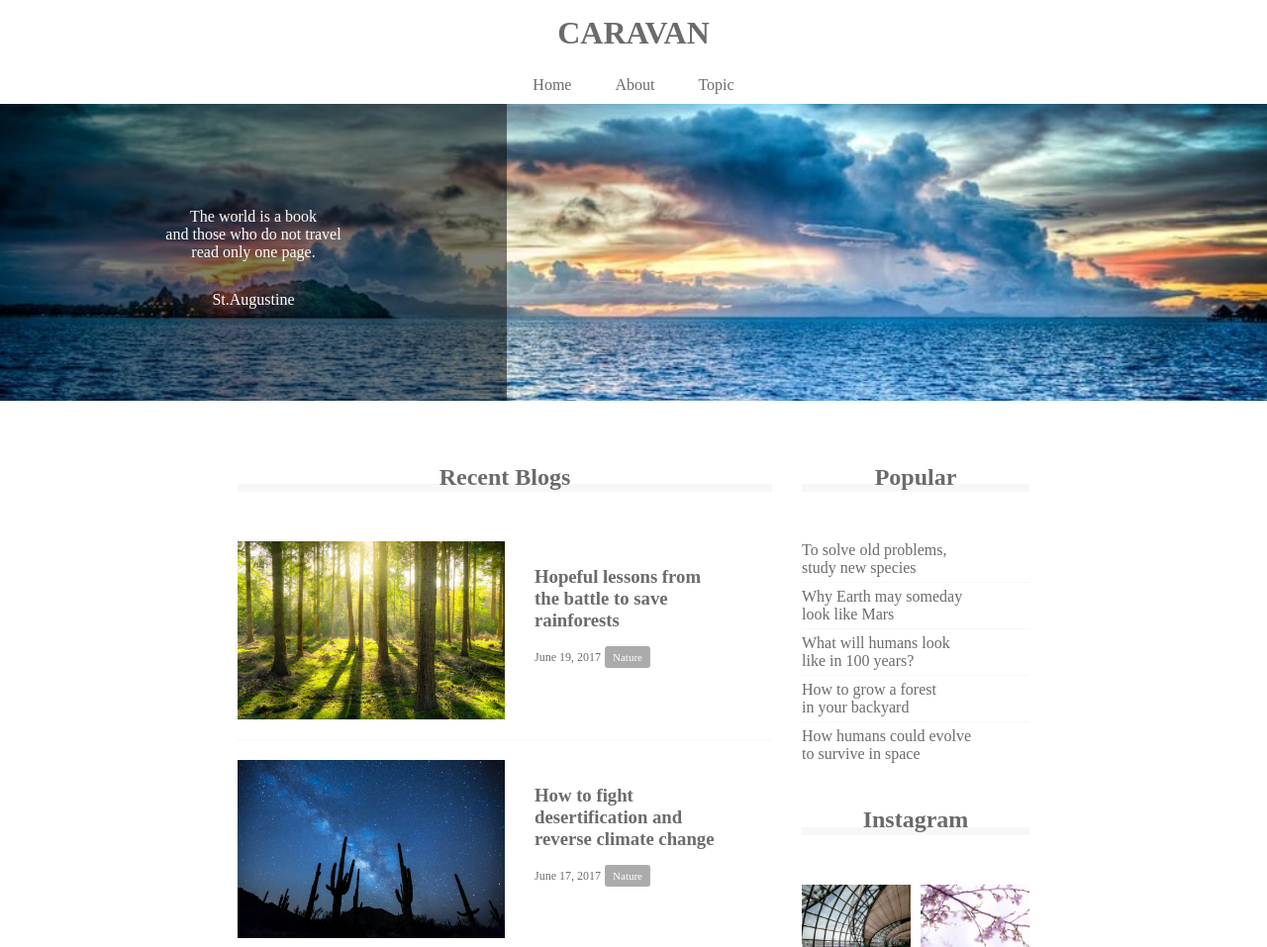
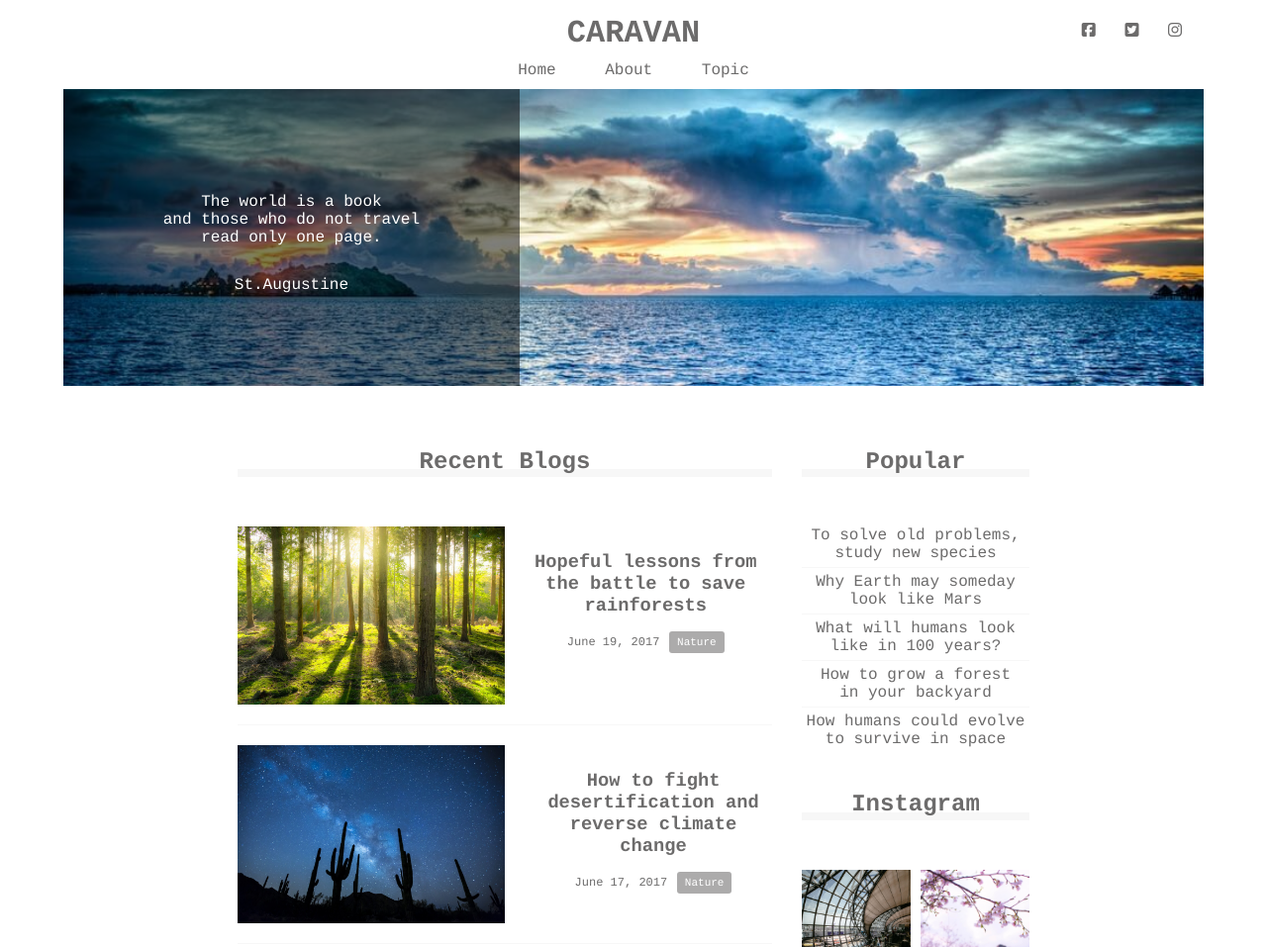
Before and after one commit to gitusernamesato/caravan, a plain HTML site: page index.html in a window 1280 px wide. Shown: the top 957 px of the page at 99% size. Drawn offline with Linux system fonts and the light colour scheme.

Commit message:
[finish]1-9

```diff
--- a/index.html
+++ b/index.html
@@ -2,6 +2,8 @@
 <html lang="ja">
   <head>
     <meta charset="UTF-8" />
+    <script src="https://kit.fontawesome.com/e906e5d40a.js" crossorigin="anonymous"></script>
+
     <link rel="stylesheet" href="style.css" />
     <title>CARAVAN</title>
   </head>
@@ -9,11 +11,16 @@
   <body>
     <header>
       <h1 class="heading">
-        <a href="index.html">
-          CARAVAN
-        </a>
+        <a href="index.html">CARAVAN</a>
       </h1>
-    </header>
+
+      <div class="social">
+
+       <i class="fab fa-facebook-square"></i>
+       <i class="fab fa-twitter-square"></i>
+       <i class="fab fa-instagram"></i>
+
+      </div>
 
     <nav>
       <ul class="nav-list">
--- a/style.css
+++ b/style.css
@@ -9,12 +9,28 @@
   text-decoration: none;
 }
 
+header, nav, h2, .main-visual, footer {
+  font-family: Chalkduster, "Bradley Hand", Courier, "Segoe Print", sans-serif;
+}
+
 header {
   width: 90%;
   padding: 15px 0;
   margin: 0 auto;
   text-align: center;
+  position: relative;
   }
+
+.social i {
+  display: inline-block;
+  margin-left: 20px;
+}
+
+.social {
+  position: absolute;
+  top: 22px;
+  right: 22px;
+}
 
 header .heading {
   font-size: 32px;
```
